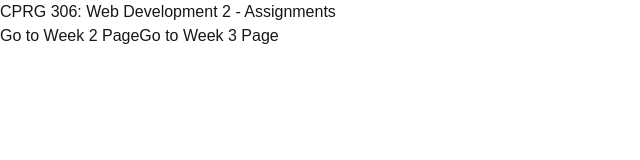
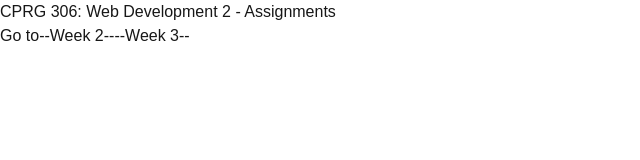
Before and after one commit to ConnorYasin/cprg306-assignments, a Next.js app: page / in a window 1280 px wide. Shown: the top 160 px of the page, without its empty margins (0-640 px from the left). Built offline with nearby package versions, Linux system fonts and the light colour scheme.

Commit message:
Main Page reformating

```diff
--- a/app/page.js
+++ b/app/page.js
@@ -5,11 +5,12 @@ export default function Home() {
     <main>
       <h1>CPRG 306: Web Development 2 - Assignments</h1>
       <p>
+        Go to
         <Link href="/week-2">
-          Go to Week 2 Page
+          --Week 2--
         </Link>
         <Link href="/week-3">
-          Go to Week 3 Page
+          --Week 3--
         </Link>
       </p>
     </main>
```
